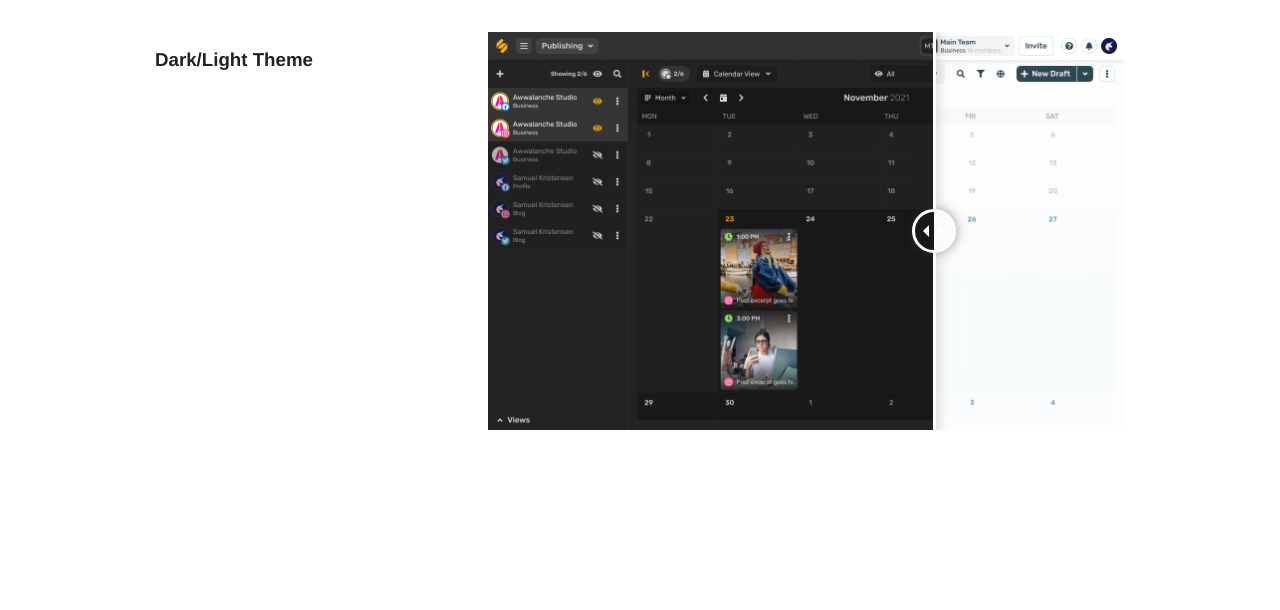
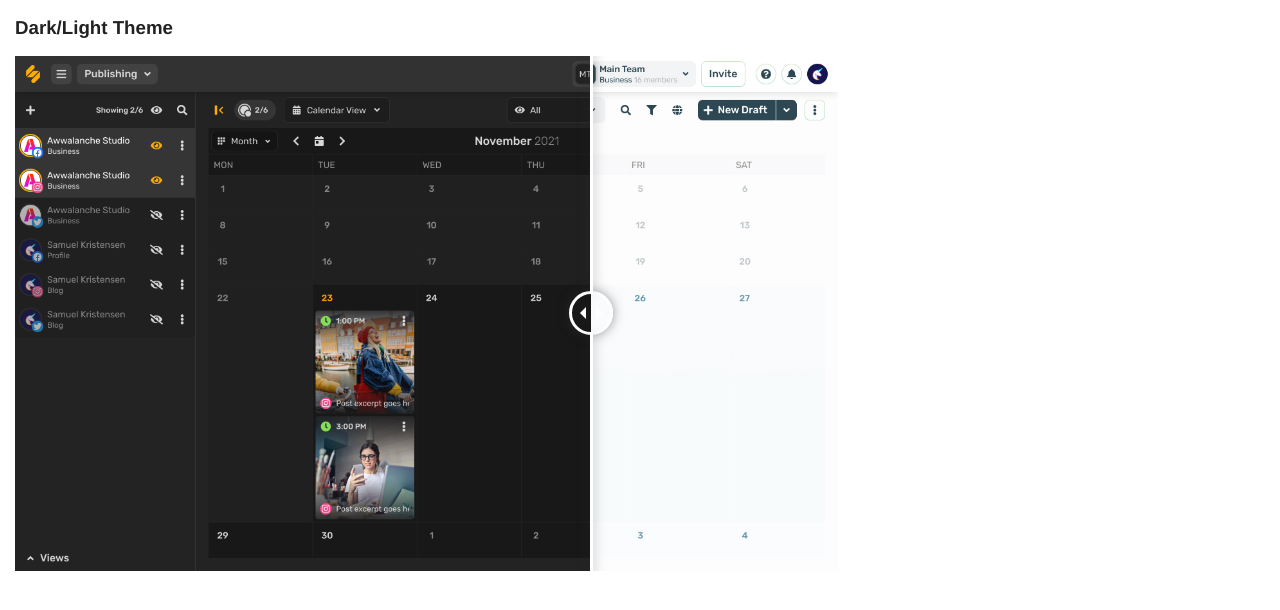
Before and after one commit to dgluschenko/sandbox, a website: page index.html in a window 1280 px wide. Drawn offline with nearby package versions, Linux system fonts and the light colour scheme.

Commit message:
Update index.html

```diff
--- a/index.html
+++ b/index.html
@@ -14,7 +14,7 @@
 </head>
   <body>
 
-    <div class="row" style="margin-top: 2em;">
+    <div style="display: flex; flex-direction: column">
       <div class="large-4 columns">
         <h3>Dark/Light Theme</h3>
       </div>
```
